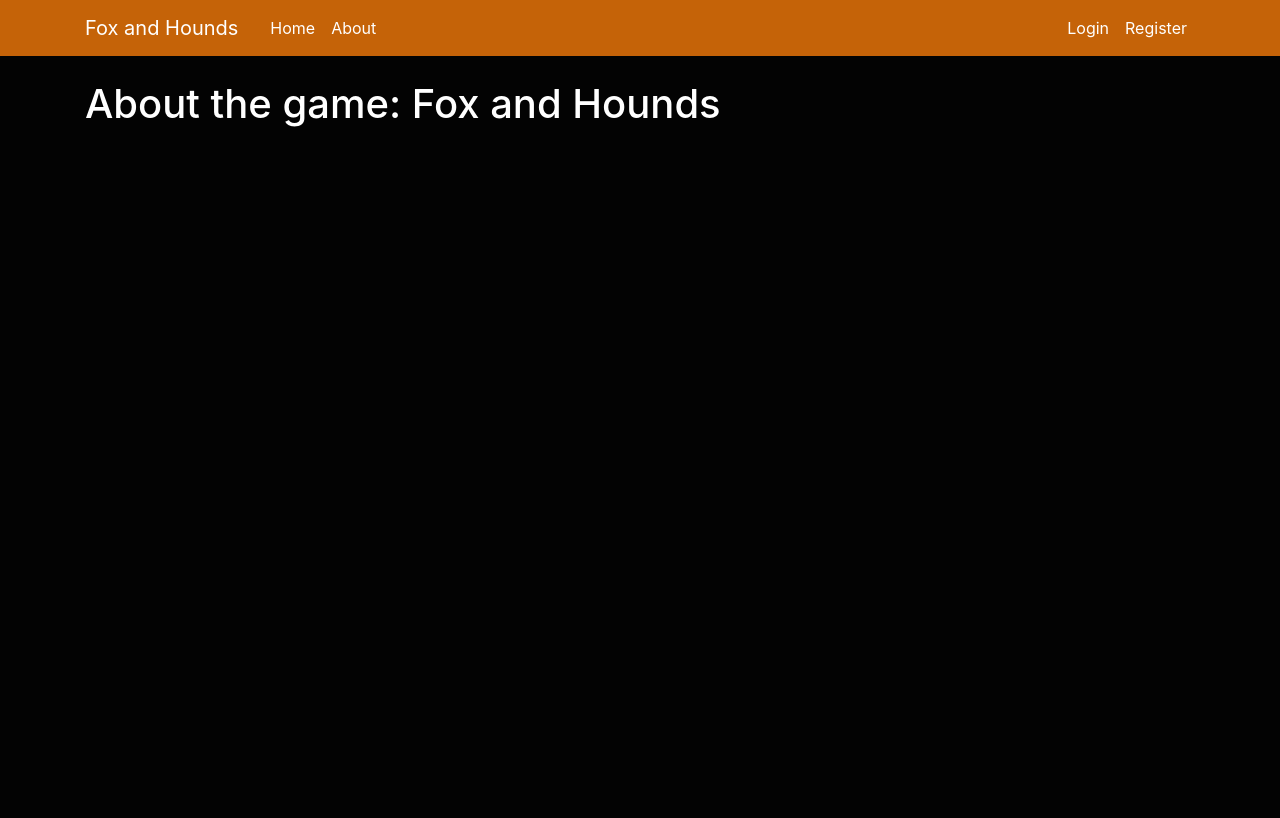
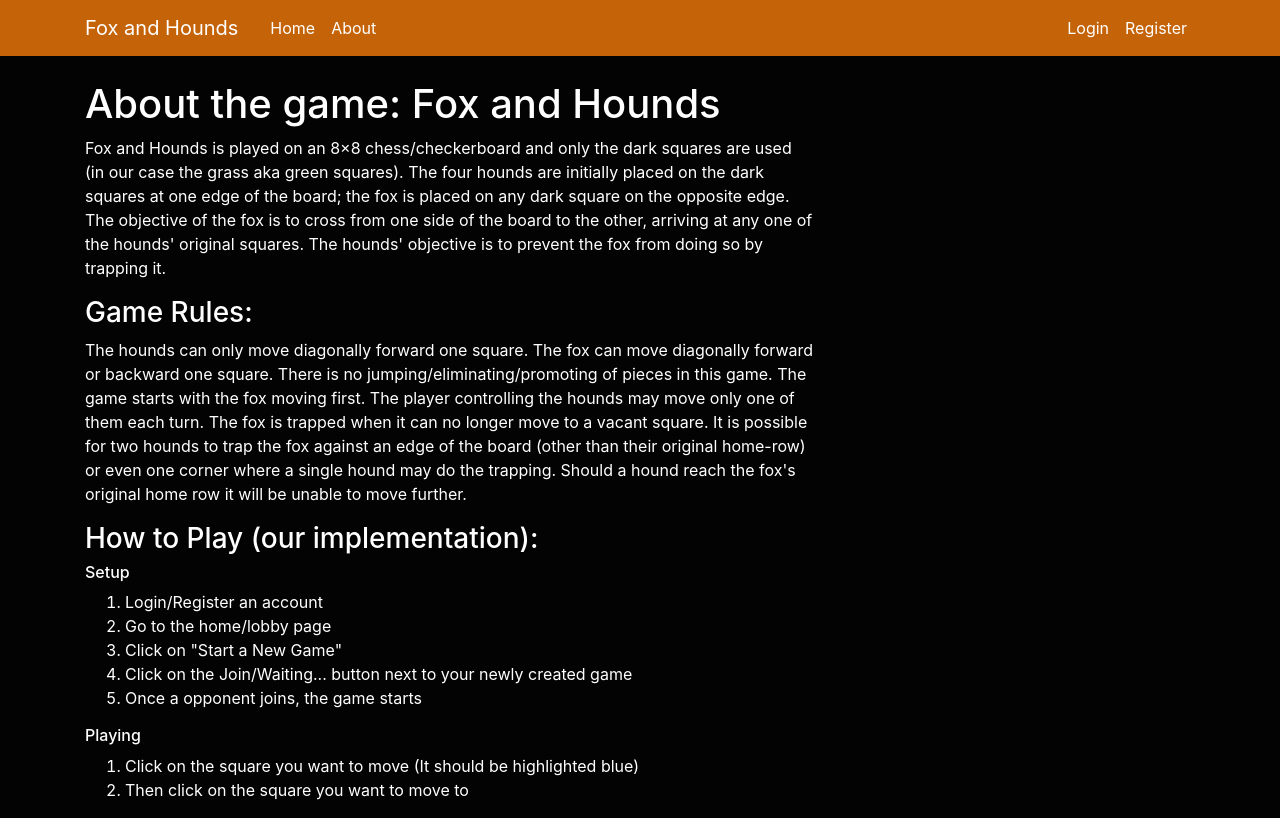
Before and after one commit to pmarella2/Fox-and-Hounds, a Django app: page / in a window 1280 px wide. Before the commit the page ends 127 px from the top, so only its background shows below. Run offline with Django 3.2, Linux system fonts and the light colour scheme; some libraries are stand-ins or nearby versions.

Commit message:
[Update] Adding About.html

```diff
--- a/requirements.txt
+++ b/requirements.txt
@@ -6,7 +6,7 @@ autopep8==1.2.4
 black==19.10b0
 certifi==2020.4.5.1
 cffi==1.14.0
-channels==0.17.2
+channels @ git+https://github.com/pmarella2/channels.git@b61d2ef45975eb83b6706f99f5f7fa498a9f866e
 click==7.1.2
 cryptography==2.9.2
 daphne==0.15.0
--- a/templates/about.html
+++ b/templates/about.html
@@ -1,4 +1,34 @@
 {% extends "base.html" %}
 {% block content %}
-    <h1>About the game: Fox and Hounds</h1>
+<h1>About the game: Fox and Hounds</h1>
+<p>
+    Fox and Hounds is played on an 8×8 chess/checkerboard and only the dark squares are used (in our case the grass aka
+    green squares). The four hounds are initially placed on the dark squares at one edge of the board; the fox is placed
+    on any dark square on the opposite edge. The objective of the fox is to cross from one side of the board to the
+    other, arriving at any one of the hounds' original squares. The hounds' objective is to prevent the fox from doing
+    so by trapping it.
+</p>
+<h3>Game Rules:</h3>
+<p>
+    The hounds can only move diagonally forward one square. The fox can move diagonally
+    forward or backward one square. There is no jumping/eliminating/promoting of pieces in this game. The game starts
+    with the fox moving first. The player controlling the hounds may move only one of them each turn.
+    The fox is trapped when it can no longer move to a vacant square. It is possible for two hounds to trap the fox
+    against an edge of the board (other than their original home-row) or even one corner where a single
+    hound may do the trapping. Should a hound reach the fox's original home row it will be unable to move further.
+</p>
+<h3>How to Play (our implementation):</h3>
+<h6>Setup</h6>
+<ol>
+    <li>Login/Register an account</li>
+    <li>Go to the home/lobby page</li>
+    <li>Click on "Start a New Game"</li>
+    <li>Click on the Join/Waiting... button next to your newly created game</li>
+    <li>Once a opponent joins, the game starts</li>
+</ol>
+<h6>Playing</h6>
+<ol>
+    <li>Click on the square you want to move (It should be highlighted blue)</li>
+    <li>Then click on the square you want to move to</li>
+</ol>
 {% endblock content %}
```
